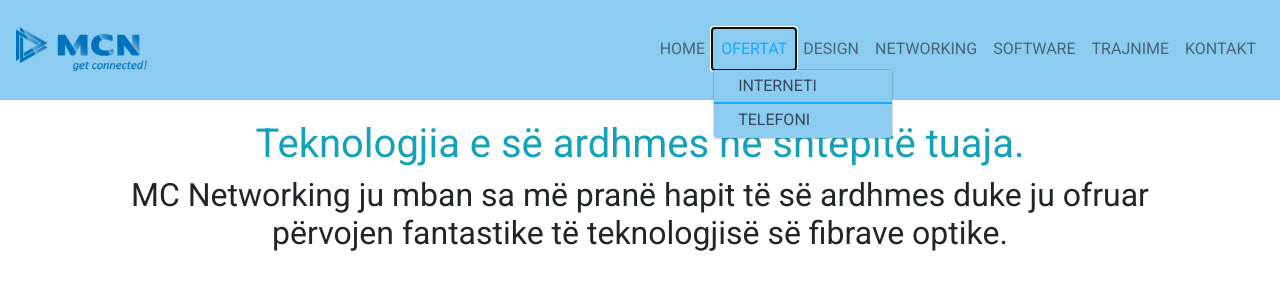
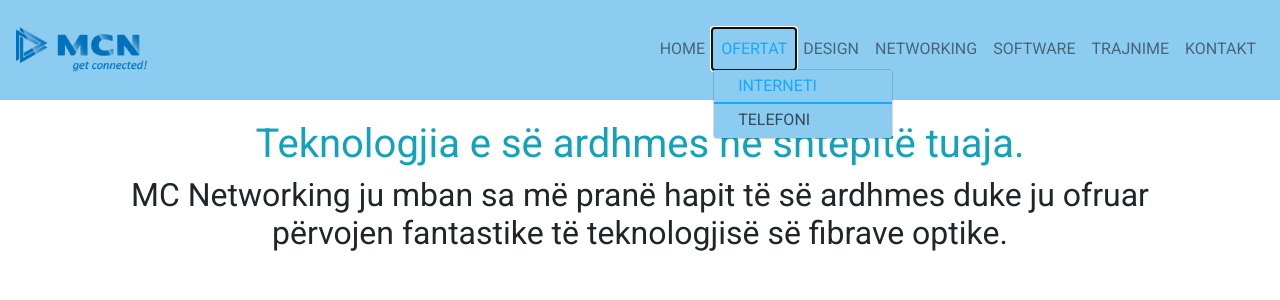
Before and after one commit to Yllcaka/Django-garbage-site, a Django app: page /internet/ in a window 1280 px wide, after a click on "OFERTAT". Shown: the top 300 px of the page. Run offline with Django 3.2, Linux system fonts and the light colour scheme; some libraries are stand-ins or nearby versions.

Commit message:
Made OFERTAT dropdown better:

```diff
--- a/templates/MCN/static/CSS/internet-style.css
+++ b/templates/MCN/static/CSS/internet-style.css
@@ -11,6 +11,7 @@
     border: none !important;
     transition: .3s ease-in-out;
 }
+
 
 .nav-link,
 .nav-link:hover,
--- a/templates/MCN/static/CSS/style.css
+++ b/templates/MCN/static/CSS/style.css
@@ -5,9 +5,11 @@
     scroll-behavior: smooth;
 }
 
-ul,div {
+ul,
+div {
     list-style-type: none;
 }
+
 a {
     text-decoration: none !important;
 }
@@ -424,7 +426,6 @@ div.dropdown ul li a {
 
 div.dropdown ul li a:hover {
     display: block;
-    /* background: #3498db !important; */
     color: #fff !important;
 }
 
@@ -451,6 +452,13 @@ div.dropdown ul li a:hover {
 } */
 
 /*DERI QITU  */
+.drop.active li a {
+    color: #34495e !important;
+}
+
+.drop.active li.active a {
+    color: rgb(24, 169, 253) !important;
+}
 
 @media screen and (max-width:767px) {
     .dropdown-menu {
@@ -467,6 +475,12 @@ div.dropdown ul li a:hover {
         width: 15%;
         transition: width .5s;
     }
+
+    /*
+    .dropdown .nav-item:hover::after,
+    .dropdown .active::after {
+        width: 178px !important;
+    } */
 
     .navbar-toggler {
         display: block;
```
